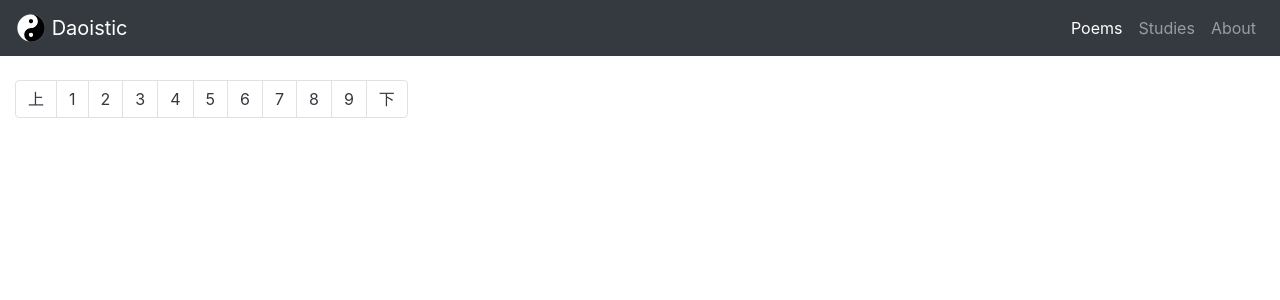
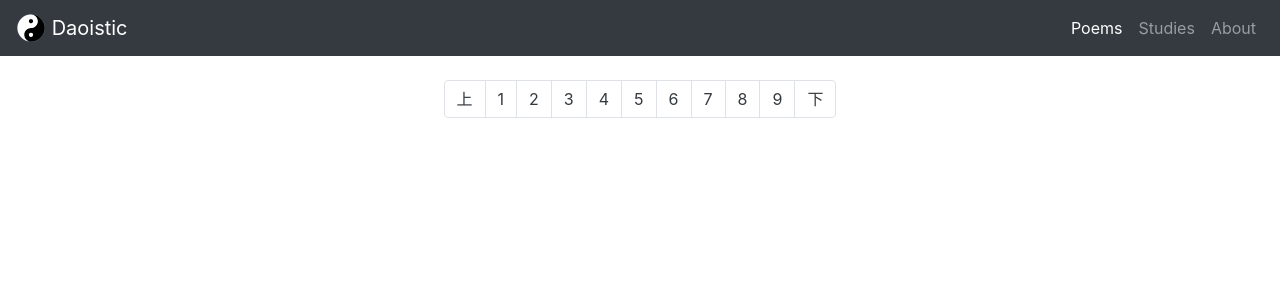
Before and after one commit to tessercat/daoistic-web, a Django app: template daoistic/templates/daoistic/poem_list.html in a window 1280 px wide. Shown: the top 300 px of the page. Run offline with Django 3.2, Linux system fonts and the light colour scheme; the template is opened without the code that fills it, so the values that code supplies are empty; some libraries are stand-ins or nearby versions.

Commit message:
Center study/poem lists/details.

```diff
--- a/daoistic/templates/daoistic/poem_details.html
+++ b/daoistic/templates/daoistic/poem_details.html
@@ -11,7 +11,7 @@
     {% block content %}
     <div class="container-fluid">
       <div class="row mt-3 mb-4">
-        <div class="col">
+        <div class="col text-center">
 
 <h4 class="mt-2">{{ chapter.title }}</h4>
 <h6 class="mb-3">Chapter {{ chapter.number }}</h6>
--- a/daoistic/templates/daoistic/poem_list.html
+++ b/daoistic/templates/daoistic/poem_list.html
@@ -5,12 +5,13 @@
     {% block content_style %}
     <style type="text/css" media="screen">
       .card a:hover { text-decoration: none; }
+      .pagination { justify-content: center; }
     </style>
     {% endblock %}
 
     {% block content %}
-    <div class="container-fluid mt-4">
-      <div class="row">
+    <div class="container-fluid mt-4 text-center">
+      <div class="row justify-content-center">
         {% for chapter in chapter_list %}
         <div class="col-xs-12 col-sm-6 col-md-4">
           <div class="card mr-2 mb-4">
--- a/daoistic/templates/daoistic/study_details.html
+++ b/daoistic/templates/daoistic/study_details.html
@@ -16,7 +16,7 @@
     {% block content %}
     <div class="container-fluid">
       <div class="row mt-3 mb-4">
-        <div class="col">
+        <div class="col text-center">
 
 <h4 class="mt-2">{{ chapter.title }}</h4>
 <h6 class="mb-3">Chapter {{ chapter.number }}</h6>
--- a/daoistic/templates/daoistic/study_list.html
+++ b/daoistic/templates/daoistic/study_list.html
@@ -6,12 +6,13 @@
     {% block content_style %}
     <style type="text/css" media="screen">
       .card a:hover { text-decoration: none; }
+      .pagination { justify-content: center; }
     </style>
     {% endblock %}
 
     {% block content %}
-    <div class="container-fluid mt-4">
-      <div class="row">
+    <div class="container-fluid mt-4 text-center">
+      <div class="row justify-content-center">
         {% for chapter in chapter_list %}
         <div class="col-xs-12 col-sm-6 col-md-4">
           <div class="card mr-2 mb-4">
```
